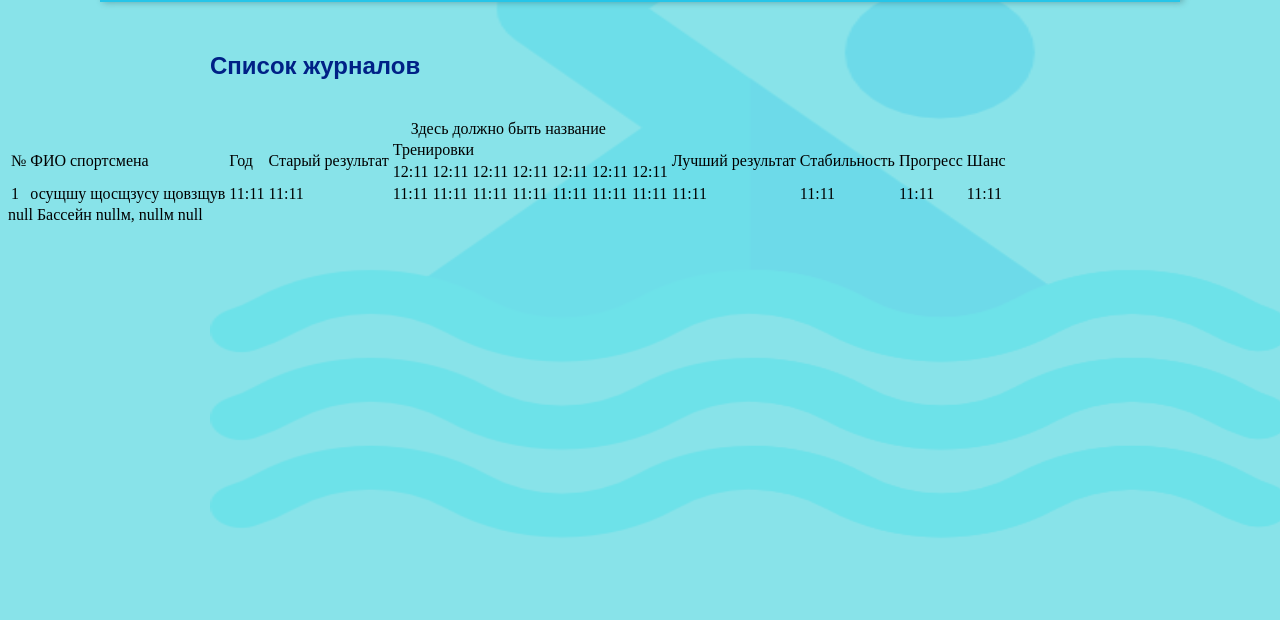
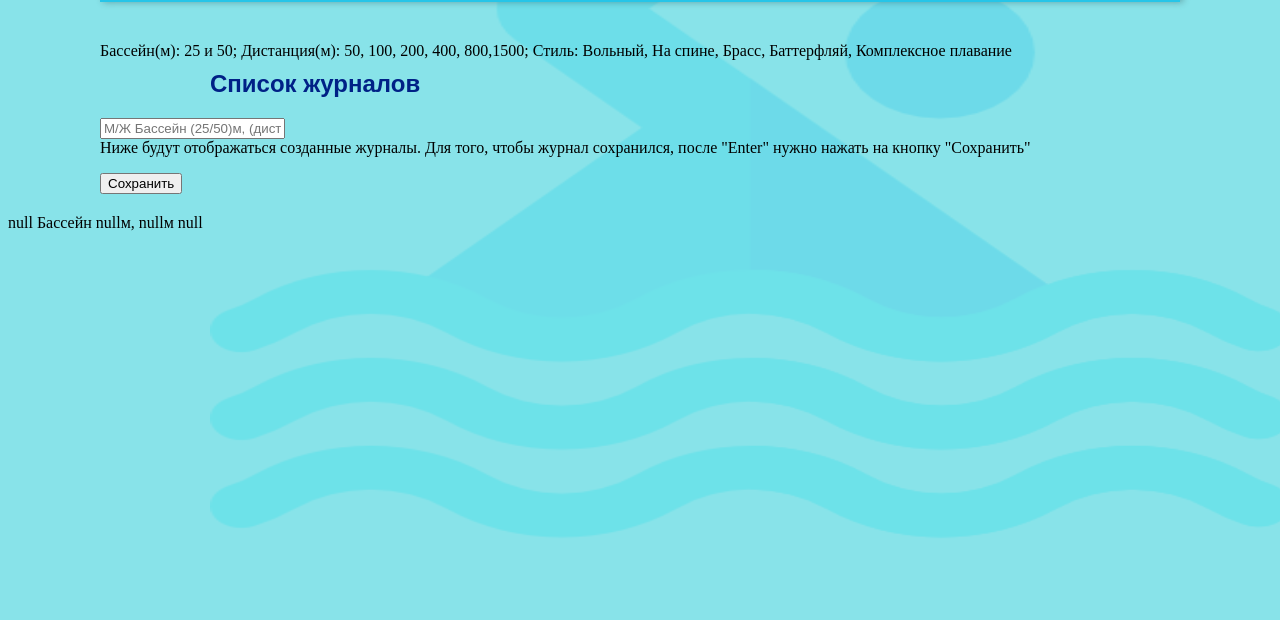
Before and after one commit to Sofya02/SCD, a plain HTML site: page index.html in a window 1280 px wide. Shown: the part 180-800 px from the top of the page. Drawn offline with Linux system fonts and the light colour scheme.

Commit message:
Изменилось меню
Было:
 <ul class="menu-main">
            <li class="top"><a class="topt" href="index.html">Главная</a></li>
            <li class="top"><a class="topt" href="create_profile_swimmer.html">Создать пловца</a></li>
            <li class="top"><a class="topt" href="list_of_swimmers.html">Список пловцов</a></li>
</ul>

Стало:

 <div class="menu-main">
            <li class="top"><a class="topt" href="index.html">Главная</a></li>
            <li class="top"><a class="topt" href="create_profile_swimmer.html">Создать пловца</a></li>
            <li class="top"><a class="topt" href="list_of_swimmers.html">Список пловцов</a></li>
 </div>

```diff
--- a/index.html
+++ b/index.html
@@ -5,6 +5,7 @@
     <link href='http://fonts.googleapis.com/css?family=Lato:100,300,400,700,900'
     rel='stylesheet' type='text/css'>
     <link href="style.css" rel="stylesheet" type="text/css" media="all" />
+    <link href="list_st.css" rel="stylesheet" type="text/css" media="all" />
     <title>Дневник тренера по плаванию</title>
   </head>
   <body>
@@ -16,18 +17,40 @@
               <img src="icons/логотип.png">
               <h1>Swimming Coach's Diary</h1>
           </div>
-          <ul class="menu-main">
-            <li><a href="index.html">Главная</a></li>
-            <li><a href="create_diary.html">Создать журнал</a></li>
-            <li><a href="create_profile_swimmer.html">Создать пловца</a></li>
-            <li><a href="list_of_swimmers.html">Список пловцов</a></li>
-          </ul>
+          <div class="menu-main">
+            <li class="top"><a class="topt" href="index.html">Главная</a></li>
+            <li class="top"><a class="topt" href="create_profile_swimmer.html">Создать пловца</a></li>
+            <li class="top"><a class="topt" href="list_of_swimmers.html">Список пловцов</a></li>
+          </div>
         </nav>
       </div>
     </header>
     <div class="main">
       <div class="container">
-        <div class="anketa2"><H2>Список журналов</H2>
+
+        <div class="info_d">
+          Бассейн(м): 25 и 50;
+          Дистанция(м): 50, 100, 200, 400, 800,1500;
+          Стиль: Вольный, На спине, Брасс, Баттерфляй, Комплексное плавание
+        </div>
+        <div class="anketa2">
+
+          <!--div id="list"></div-->
+          <H2 class="name">Список журналов</H2>
+          <div id = "todo">
+
+            <input type = "text" placeholder="М/Ж Бассейн (25/50)м, (дистанция: 50/100/200/400/800) Стиль плавания">
+            <div class="info_d2">Ниже будут отображаться созданные журналы. Для того, чтобы журнал сохранился, после "Enter" нужно нажать на кнопку "Сохранить"</div>
+            <ul class="todos">
+
+                <!--li><i class="fas fa-trash-alt"></i></li-->
+            </ul>
+
+            <div id= "buttons">
+                <button class="save">Сохранить</button>
+            </div>
+        </div>
+
 
 
 
@@ -38,55 +61,10 @@
 
     <footer>
 
-
-        <!--Таблица -->
-
-        <table>
-          <caption>Здесь должно быть название</caption>
-          <tr>
-            <td rowspan="2"  class="want">№</td>
-            <td rowspan="2"  class="want">ФИО спортсмена</td>
-            <td rowspan="2"  class="want">Год</td>
-            <td rowspan="2"  class="want">Старый результат</td>
-            <td colspan = "7"  class="want">Тренировки</td> <!--rowspan="2"-->
-            <td rowspan="2"  class="want">Лучший результат</td>
-            <td rowspan="2"  class="want">Стабильность</td>
-            <td rowspan="2"  class="want">Прогресс</td>
-            <td rowspan="2"  class="want">Шанс</td>
-          </tr>
-          <tr>
-              <td>12:11</td>
-              <td>12:11</td>
-              <td>12:11</td>
-              <td>12:11</td>
-              <td>12:11</td>
-              <td>12:11</td>
-              <td>12:11</td>
-          </tr>
-          <tr>
-            <td>1</td>
-            <td>осущшу щосщзусу щовзщув</td>
-            <td>11:11</td>
-            <td>11:11</td>
-            <td>11:11</td>
-            <td>11:11</td>
-            <td>11:11</td>
-            <td>11:11</td>
-            <td>11:11</td>
-            <td>11:11</td>
-            <td>11:11</td>
-            <td>11:11</td>
-            <td>11:11</td>
-            <td>11:11</td>
-            <td>11:11</td>
-          </tr>
-        </table>
-
-
-      </div>
     </footer>
 
     <script src="script.js"></script>
+    <script src="listDiaries.js"></script>
 
 
   </body>
```
Also changed, not shown: create_profile_swimmer.html (+5 -6 lines), list_of_swimmers.html (+5 -6 lines).
